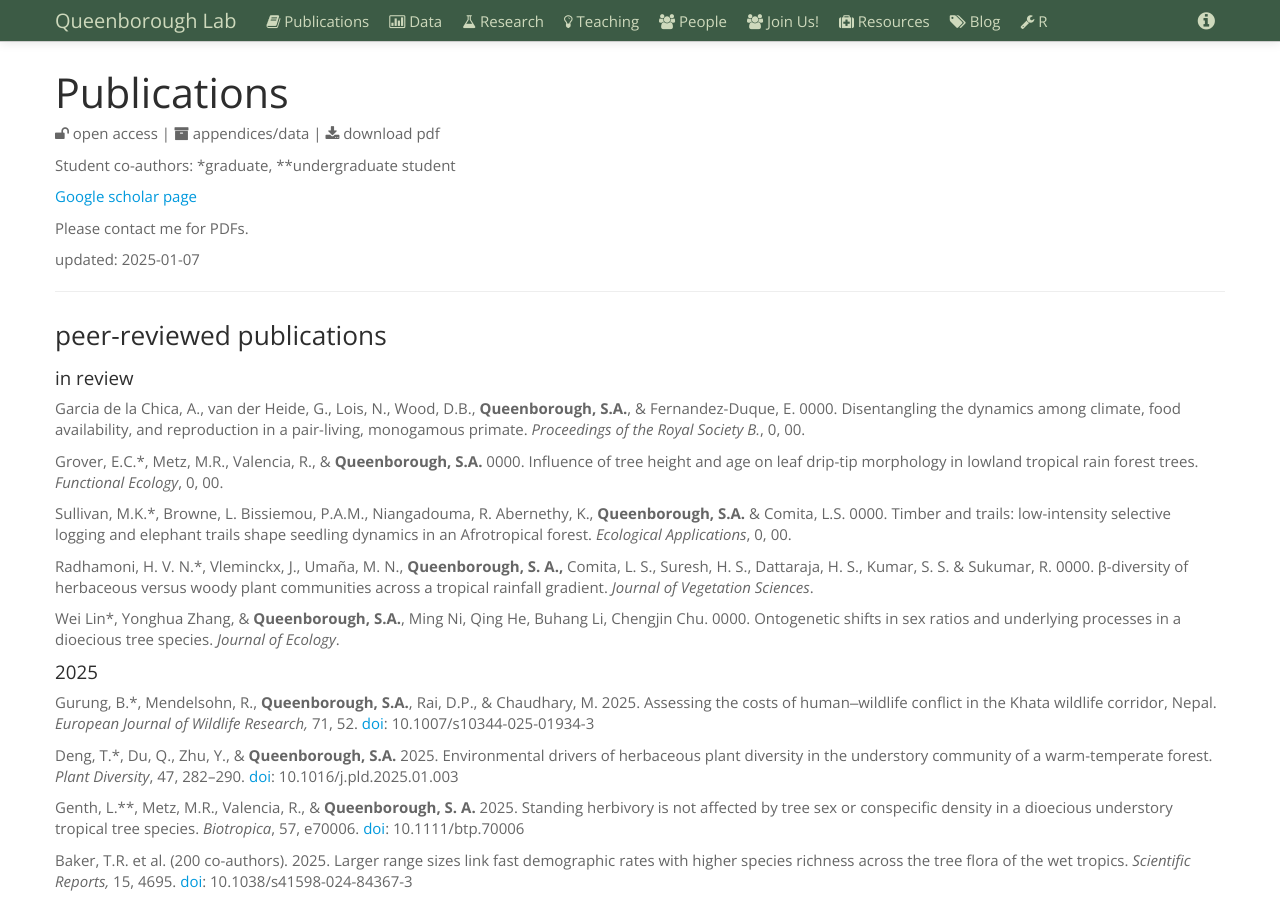
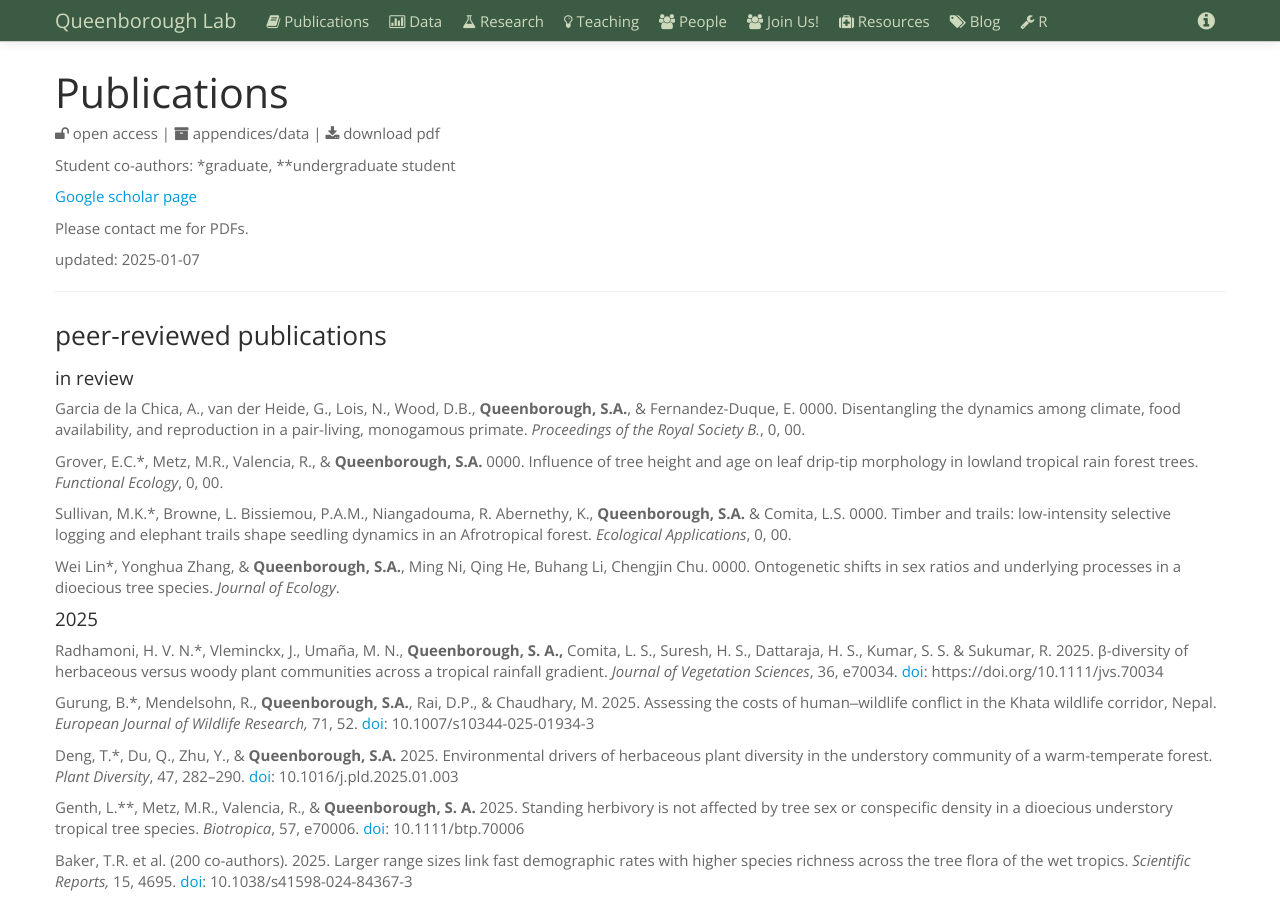
Before and after one commit to saq/saq.github.io, a Jekyll site: the page built from publications.md, in a window 1280 px wide and 900 px high. Built offline with Jekyll 4.4.1, drawn with Linux system fonts in a browser that asks for light colours.

Commit message:
Update publications.md

```diff
--- a/publications.md
+++ b/publications.md
@@ -49,14 +49,13 @@ Grover, E.C.\*, Metz, M.R., Valencia, R., & **Queenborough, S.A.** 0000. Influen
 
 Sullivan, M.K.\*, Browne, L. Bissiemou, P.A.M., Niangadouma, R. Abernethy, K., **Queenborough, S.A.** & Comita, L.S. 0000. Timber and trails: low-intensity selective logging and elephant trails shape seedling dynamics in an Afrotropical forest. *Ecological Applications*, 0, 00.
 
-Radhamoni, H. V. N.\*, Vleminckx, J., Umaña, M. N., **Queenborough, S. A.,** Comita, L. S., Suresh, H. S., Dattaraja, H. S., Kumar, S. S. & Sukumar, R. 0000. β-diversity of herbaceous versus woody plant communities across a tropical rainfall gradient. *Journal of Vegetation Sciences*.
-
 Wei Lin\*, Yonghua Zhang, & **Queenborough, S.A.**, Ming Ni, Qing He, Buhang Li, Chengjin Chu. 0000. Ontogenetic shifts in sex ratios and underlying processes in a dioecious tree species. *Journal of Ecology*.
 
 
 <!-- #### Accepted -->
 
 #### 2025
+Radhamoni, H. V. N.\*, Vleminckx, J., Umaña, M. N., **Queenborough, S. A.,** Comita, L. S., Suresh, H. S., Dattaraja, H. S., Kumar, S. S. & Sukumar, R. 2025. β-diversity of herbaceous versus woody plant communities across a tropical rainfall gradient. *Journal of Vegetation Sciences*, 36, e70034. [doi](https://doi.org/10.1111/jvs.70034): https://doi.org/10.1111/jvs.70034
 
 Gurung, B.\*, Mendelsohn, R., **Queenborough, S.A.**, Rai, D.P., & Chaudhary, M. 2025. Assessing the costs of human‒wildlife conflict in the Khata wildlife corridor, Nepal. *European Journal of Wildlife Research,* 71, 52. [doi](https://doi.org/10.1007/s10344-025-01934-3): 10.1007/s10344-025-01934-3
 
```
